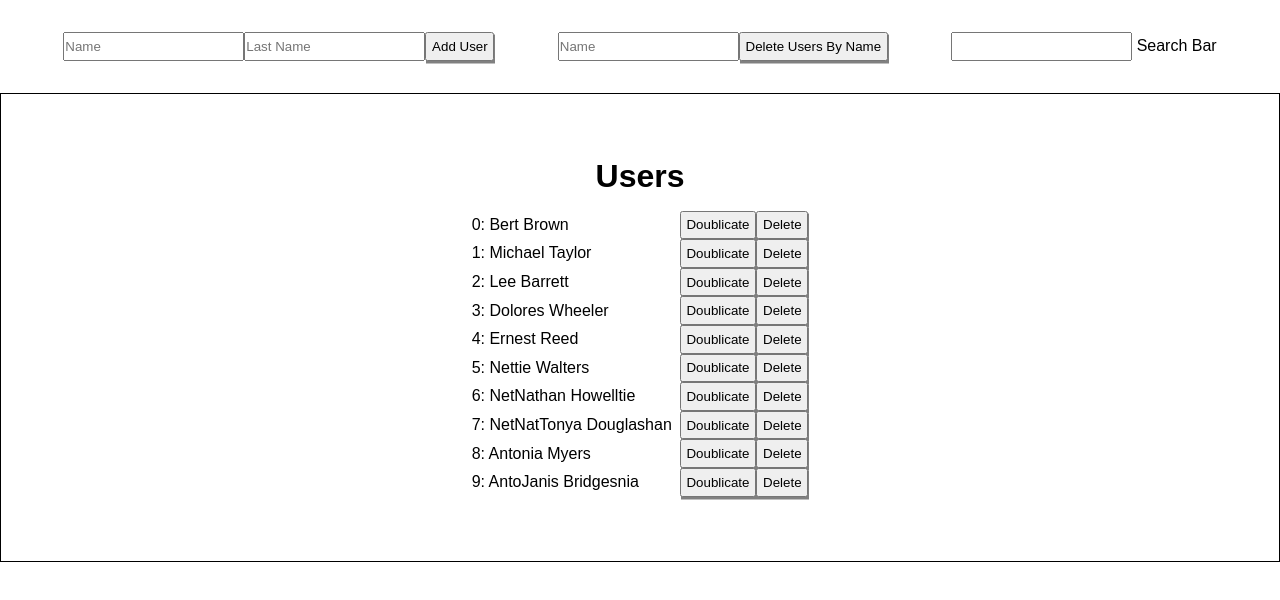
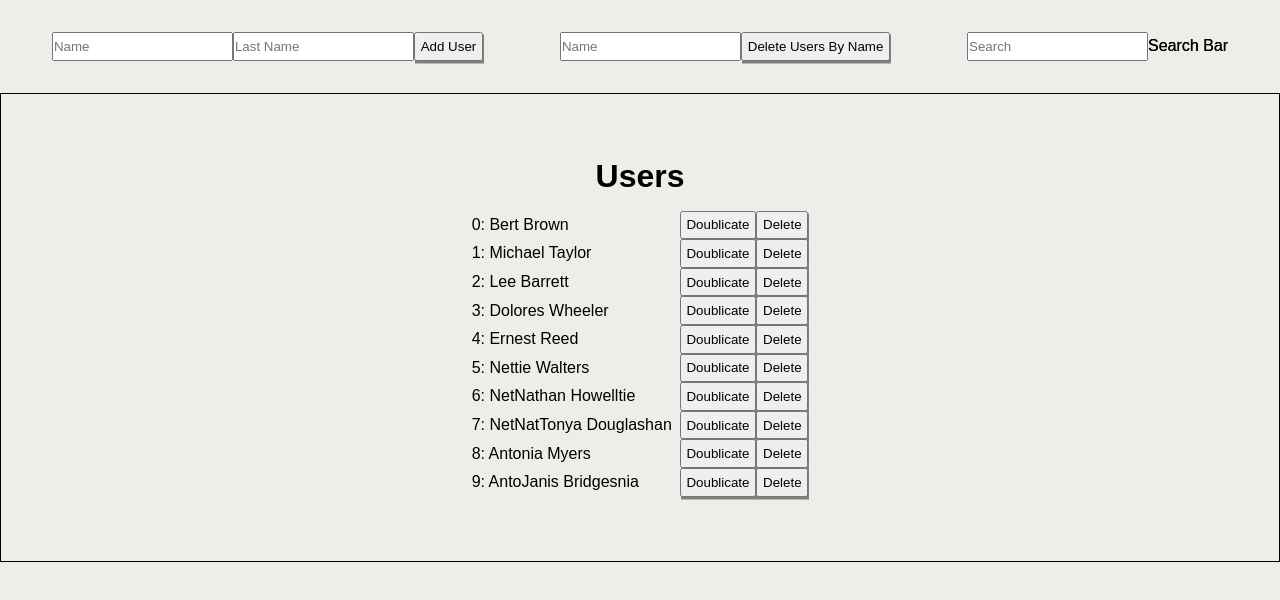
Before and after one commit to myka1/react-kazka, a React (Vite) app: page / in a window 1280 px wide. Shown: the top 600 px of the page. Built offline with nearby package versions, Linux system fonts and the light colour scheme.

Commit message:
adding minor details

```diff
--- a/src/App.tsx
+++ b/src/App.tsx
@@ -88,14 +88,7 @@ const App = () => {
   }
   return (
     <div>
-      <div
-        style={{
-          display: "flex",
-          justifyContent: "space-evenly",
-          marginTop: "2rem",
-          marginBottom: "2rem",
-        }}
-      >
+      <div className="nav">
         <form
           onSubmit={(e) => {
             e.preventDefault();
--- a/src/components/DeleteByName.tsx
+++ b/src/components/DeleteByName.tsx
@@ -1,5 +1,4 @@
 import { useState } from "react";
-import { User } from "../App";
 
 const DeleteByName = ({
   removeUserByName,
--- a/src/components/SearchBar.tsx
+++ b/src/components/SearchBar.tsx
@@ -1,8 +1,10 @@
 const SearchBar = ({ onChange }: { onChange: (query: string) => void }) => {
   return (
     <div>
-      <input onChange={(e) => onChange(e.target.value)} />
-      <span> Search Bar</span>
+      <input placeholder="Search" onChange={(e) => onChange(e.target.value)} />
+      <span className="searchBar" style={{ textShadow: "0.1px 0.5px" }}>
+        Search Bar
+      </span>
     </div>
   );
 };
--- a/src/css/styles.css
+++ b/src/css/styles.css
@@ -7,7 +7,7 @@
 body {
     max-width: 1400px;
     margin: 0 auto;
-
+    background-color: #edede9;
 
 }
 
@@ -62,22 +62,85 @@ button {
 
 .user-list-li-p {
     position: absolute;
-
-
 }
 
 .user-list-li {
-    /* display: flex;
-    align-content: center; */
     list-style-type: none;
 
 }
 
 
-/* .user-list-button-div {
-
+@media (max-width: 350px) {
+    #text {
+        width: 10px;
+    }
 }
 
-.user-list-doublicate-button, .user-list-delete-button {
+@media (max-width: 400px) {
+    .user-list-div{
+        display: flex;
+        flex-wrap: wrap;
+    }
+    .user-list-button-div{
+        display: flex;
+        flex-direction: column;
+    }
+}
 
-} */
+@media (max-width: 540px) {
+    .nav{
+        display: flex;
+        flex-wrap: wrap;
+    }
+}
+
+@media (max-width: 940px) {
+    .nav{
+        display: flex;
+
+    }
+}
+
+@media (max-width: 1024px) {
+    .nav{
+        display: flex;
+        justify-content: center;
+        column-gap: 10px;
+        margin-top: 2rem;
+        margin-bottom: 2rem;
+    }
+    .searchBar{
+        display: none;
+    }
+}
+@media (min-width: 1024px) {
+    .nav{
+        display: flex;
+        justify-content: center;
+        column-gap: 10px;
+        margin-top: 2rem;
+        margin-bottom: 2rem;
+}
+}
+
+
+@media (min-width: 1060px) {
+    .nav{
+        display: flex;
+        justify-content: center;
+        column-gap: 25px;
+        margin-top: 2rem;
+        margin-bottom: 2rem;
+    }
+}
+
+
+@media (min-width: 1250px) {
+    .nav {
+
+        display: flex;
+        justify-content: space-evenly;
+        margin-top: 2rem;
+        margin-bottom: 2rem;
+}
+  }
```
